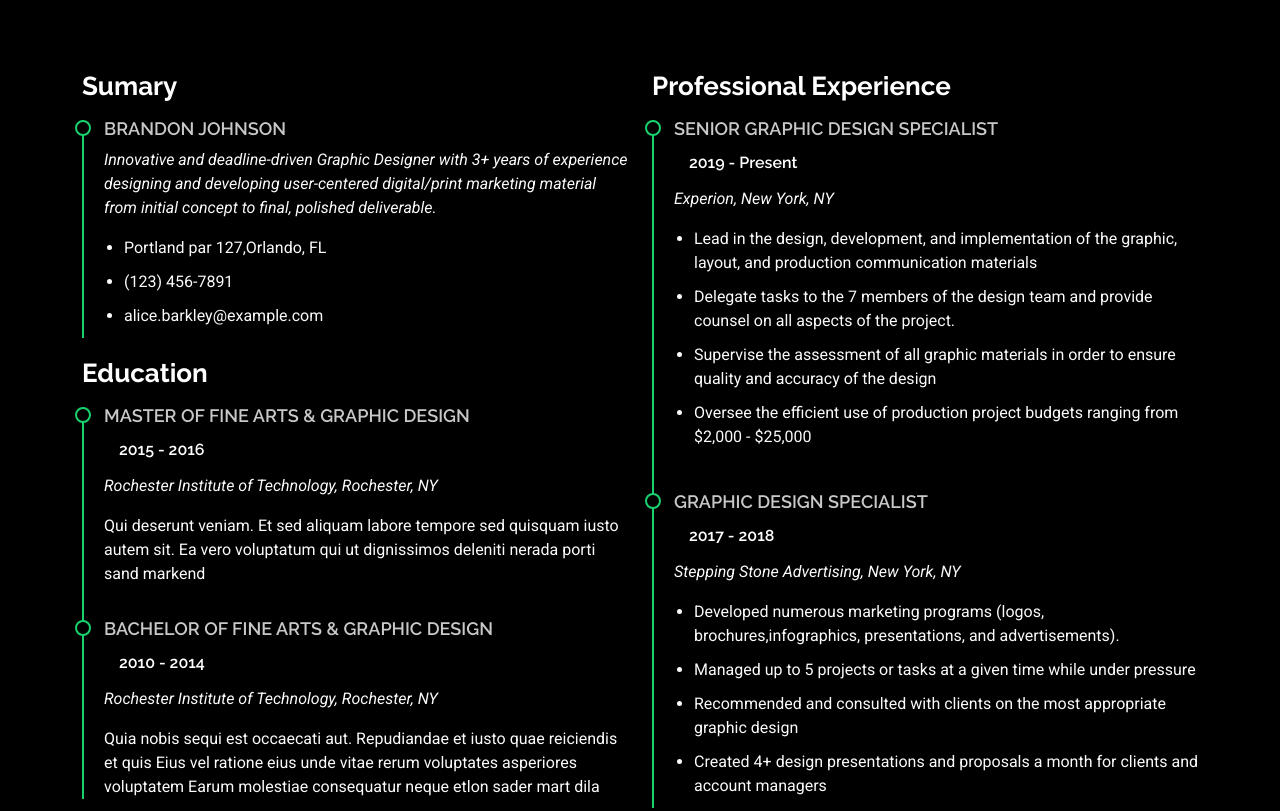
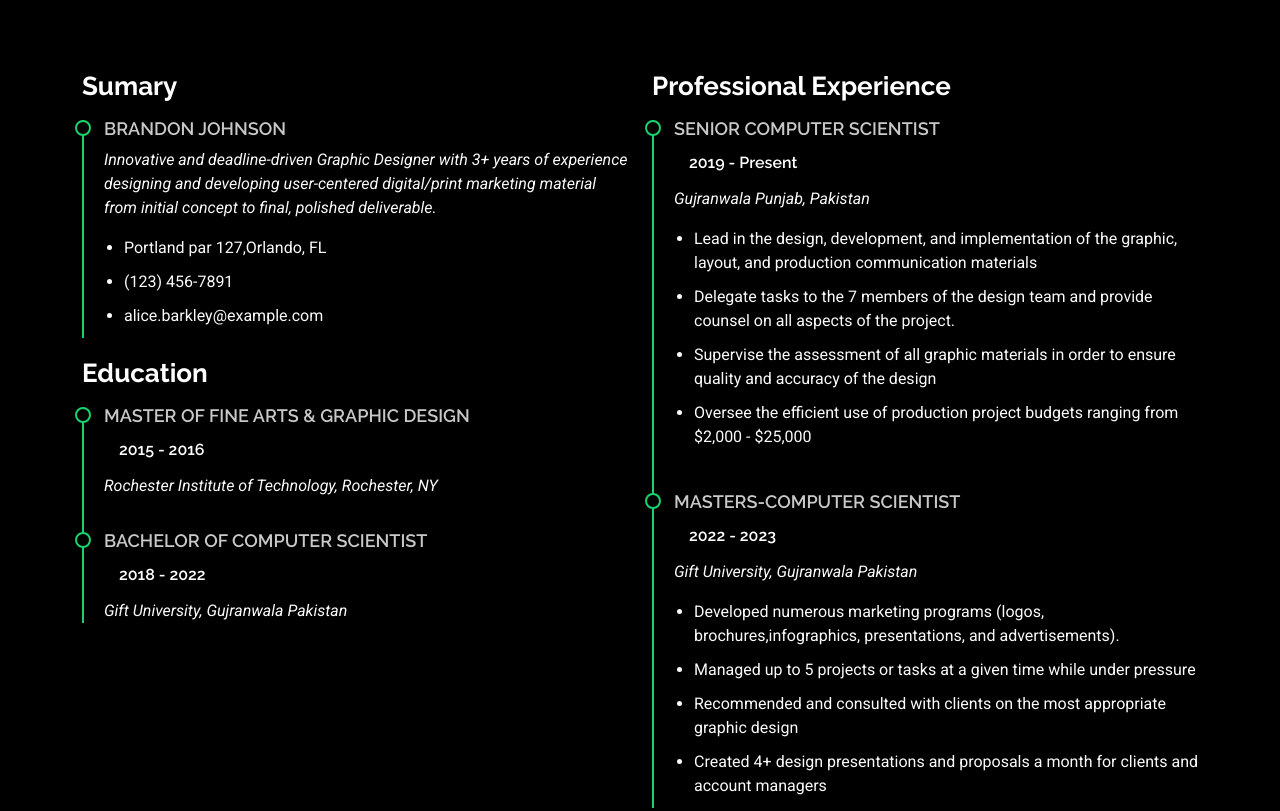
Before and after one commit to FazalEUmair/MyResume, a plain HTML site: page resume.html in a window 1280 px wide. Shown: the part 440-1251 px from the top of the page. Drawn offline with Linux system fonts and the light colour scheme.

Commit message:
resume.html

```diff
--- a/resume.html
+++ b/resume.html
@@ -128,14 +128,14 @@
               <h4>Master of Fine Arts &amp; Graphic Design</h4>
               <h5>2015 - 2016</h5>
               <p><em>Rochester Institute of Technology, Rochester, NY</em></p>
-              <p>Qui deserunt veniam. Et sed aliquam labore tempore sed quisquam iusto autem sit. Ea vero voluptatum qui ut dignissimos deleniti nerada porti sand markend</p>
+              <p></p>
             </div><!-- Edn Resume Item -->
 
             <div class="resume-item">
-              <h4>Bachelor of Fine Arts &amp; Graphic Design</h4>
-              <h5>2010 - 2014</h5>
-              <p><em>Rochester Institute of Technology, Rochester, NY</em></p>
-              <p>Quia nobis sequi est occaecati aut. Repudiandae et iusto quae reiciendis et quis Eius vel ratione eius unde vitae rerum voluptates asperiores voluptatem Earum molestiae consequatur neque etlon sader mart dila</p>
+              <h4>Bachelor of Computer Scientist</h4>
+              <h5>2018 - 2022</h5>
+              <p><em>Gift University, Gujranwala Pakistan</em></p>
+              <p></p>
             </div><!-- Edn Resume Item -->
 
           </div>
@@ -143,9 +143,9 @@
           <div class="col-lg-6" data-aos="fade-up" data-aos-delay="200">
             <h3 class="resume-title">Professional Experience</h3>
             <div class="resume-item">
-              <h4>Senior graphic design specialist</h4>
+              <h4>Senior Computer Scientist</h4>
               <h5>2019 - Present</h5>
-              <p><em>Experion, New York, NY </em></p>
+              <p><em>Gujranwala Punjab, Pakistan</em></p>
               <ul>
                 <li>Lead in the design, development, and implementation of the graphic, layout, and production communication materials</li>
                 <li>Delegate tasks to the 7 members of the design team and provide counsel on all aspects of the project. </li>
@@ -155,9 +155,9 @@
             </div><!-- Edn Resume Item -->
 
             <div class="resume-item">
-              <h4>Graphic design specialist</h4>
-              <h5>2017 - 2018</h5>
-              <p><em>Stepping Stone Advertising, New York, NY</em></p>
+              <h4>Masters-Computer Scientist</h4>
+              <h5>2022 - 2023</h5>
+              <p><em>Gift University, Gujranwala Pakistan</em></p>
               <ul>
                 <li>Developed numerous marketing programs (logos, brochures,infographics, presentations, and advertisements).</li>
                 <li>Managed up to 5 projects or tasks at a given time while under pressure</li>
```
